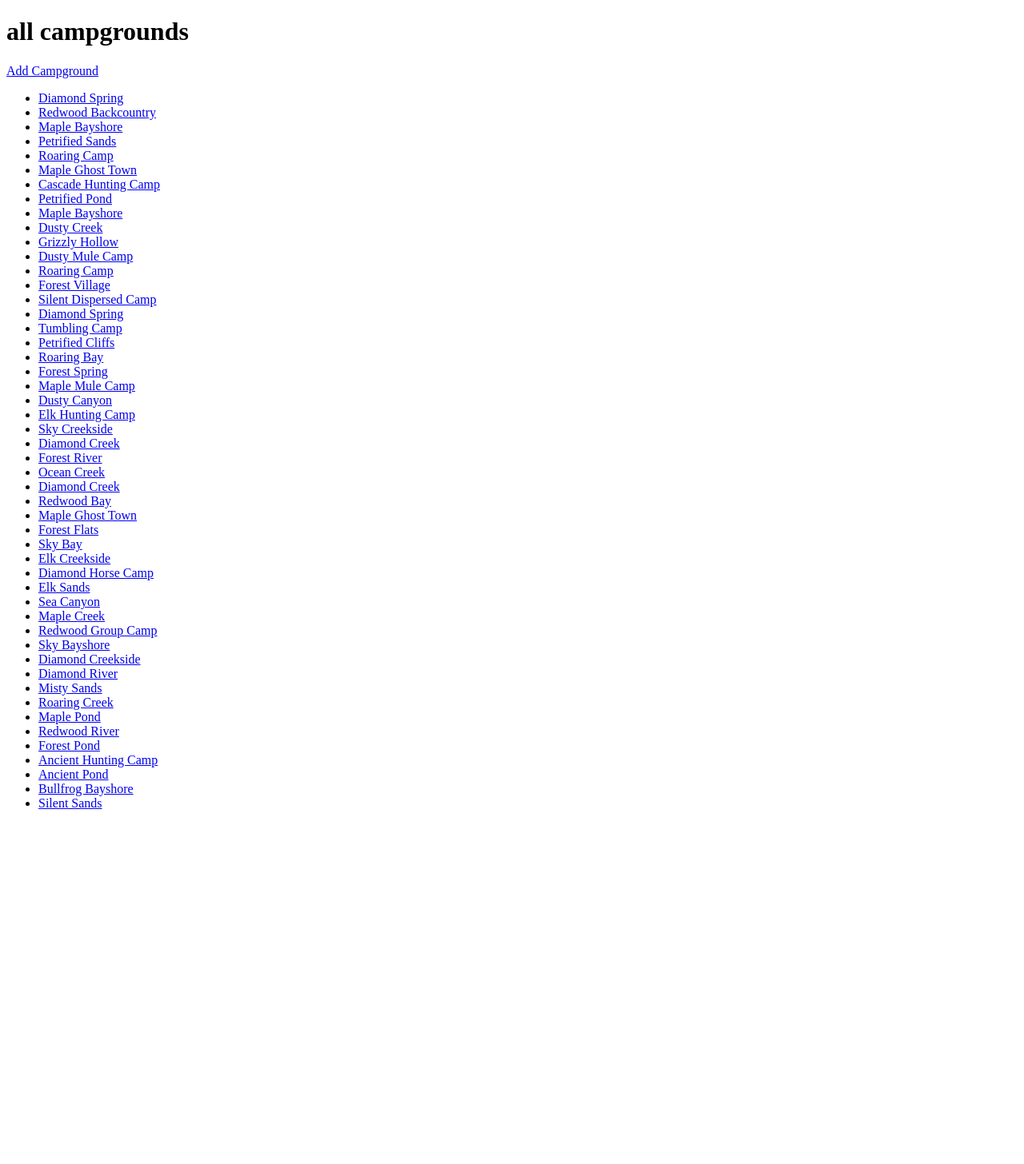
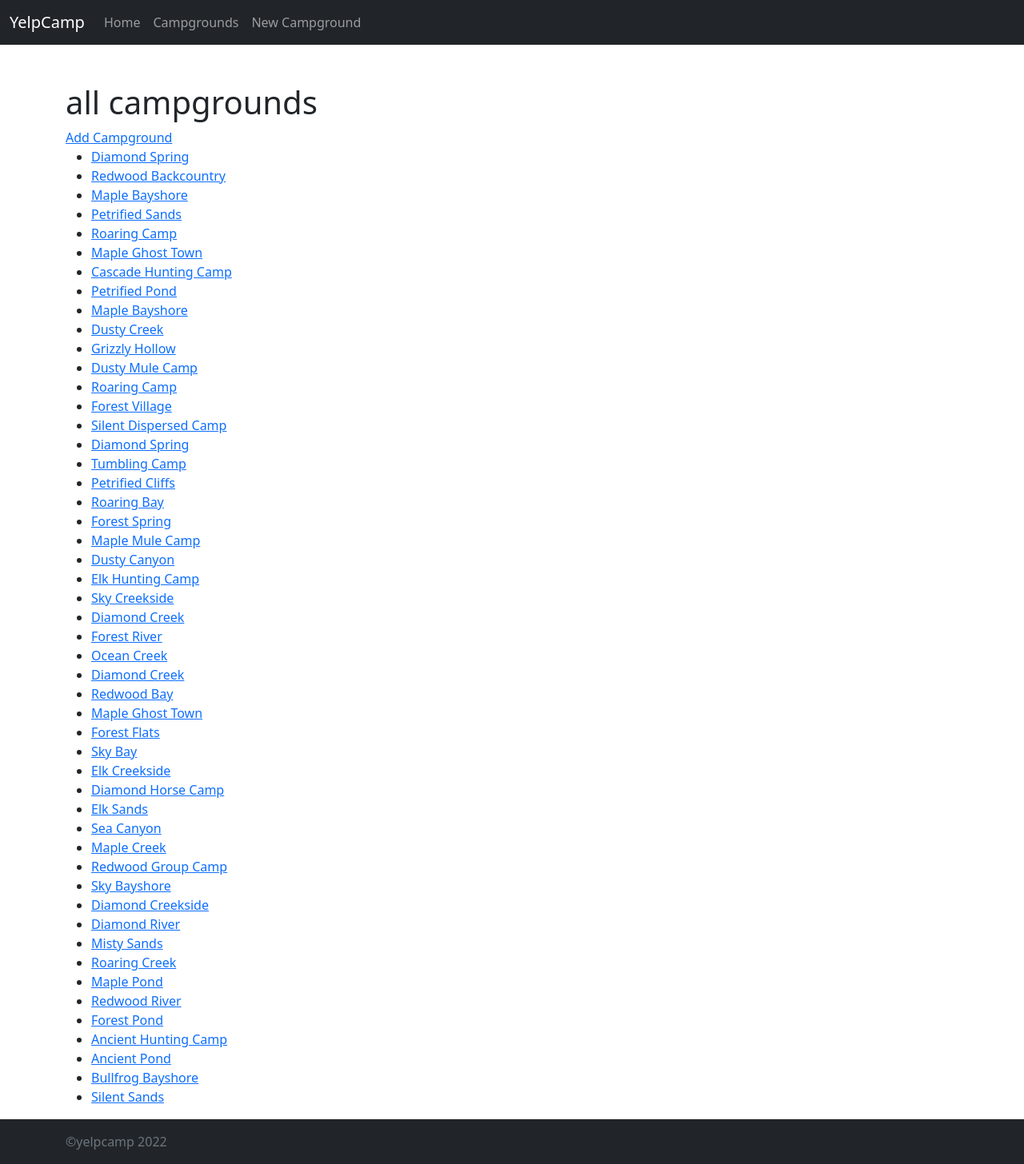
Before and after one commit to eylonxx/YelpCamp, a Node server app: page /campgrounds in a window 1280 px wide. Shown: the whole page at 80% size. Before the commit the page ends 1012 px from the top, so only its background shows below. Run offline with Node 20, Linux system fonts and the light colour scheme; data comes from the database, SQL or seed files in the repository; some libraries are stand-ins or nearby versions.

Commit message:
added navbar and partials

```diff
--- a/views/layouts/boilerplate.ejs
+++ b/views/layouts/boilerplate.ejs
@@ -5,11 +5,26 @@
     <meta charset="UTF-8">
     <meta http-equiv="X-UA-Compatible" content="IE=edge">
     <meta name="viewport" content="width=device-width, initial-scale=1.0">
+    <link href="https://cdn.jsdelivr.net/npm/bootstrap@5.1.3/dist/css/bootstrap.min.css" rel="stylesheet"
+        integrity="sha384-1BmE4kWBq78iYhFldvKuhfTAU6auU8tT94WrHftjDbrCEXSU1oBoqyl2QvZ6jIW3" crossorigin="anonymous">
     <title>Boilerplate</title>
 </head>
 
-<body>
-    <%- body %>
+<body class="d-flex flex-column vh-100">
+    <%- include('../partials/navbar') %>
+        <main class="container mt-5">
+            <%- body %>
+        </main>
+        <%- include('../partials/footer')%>
+
+
+
+
+
+
+            <script src="https://cdn.jsdelivr.net/npm/bootstrap@5.1.3/dist/js/bootstrap.bundle.min.js"
+                integrity="sha384-ka7Sk0Gln4gmtz2MlQnikT1wXgYsOg+OMhuP+IlRH9sENBO0LRn5q+8nbTov4+1p"
+                crossorigin="anonymous"></script>
 </body>
 
 </html>
--- /dev/null
+++ b/views/partials/footer.ejs
@@ -0,0 +1,5 @@
+<footer class="footer bg-dark py-3 mt-auto">
+    <div class="container">
+        <span class="text-muted">&copy;yelpcamp 2022</span>
+    </div>
+</footer>
--- /dev/null
+++ b/views/partials/navbar.ejs
@@ -0,0 +1,16 @@
+<nav class="navbar sticky-top navbar-expand-lg navbar-dark bg-dark">
+    <div class="container-fluid">
+        <a class="navbar-brand" href="#">YelpCamp</a>
+        <button class="navbar-toggler" type="button" data-bs-toggle="collapse" data-bs-target="#navbarNavAltMarkup"
+            aria-controls="navbarNavAltMarkup" aria-expanded="false" aria-label="Toggle navigation">
+            <span class="navbar-toggler-icon"></span>
+        </button>
+        <div class="collapse navbar-collapse" id="navbarNavAltMarkup">
+            <div class="navbar-nav">
+                <a class="nav-link" href="/">Home</a>
+                <a class="nav-link" href="/campgrounds">Campgrounds</a>
+                <a class="nav-link" href="/campgrounds/new">New Campground</a>
+            </div>
+        </div>
+    </div>
+</nav>
```
